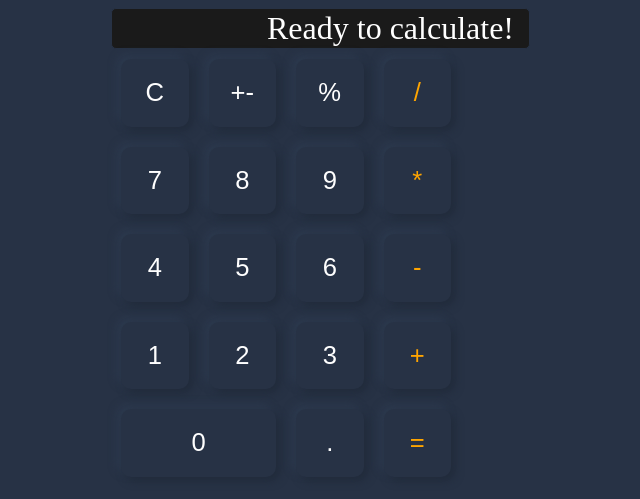
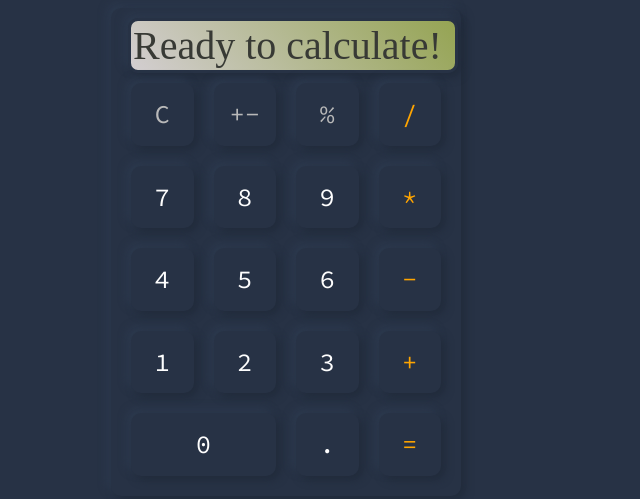
Before and after one commit to phlgr/urban-computing-machine, a website: page index.html in a window 1280 px wide. Shown: the whole page, without its empty margins (354-994 px from the left). Drawn offline with nearby package versions, Linux system fonts and the light colour scheme; files that its build step writes are made by us from their sources; a web font is replaced by a local one.

Commit message:
Added styling to output

```diff
--- a/index.html
+++ b/index.html
@@ -10,9 +10,9 @@
     <div class="calc__wrapper">
       <div class="calc">
         <input type="text" class="calc__output" />
-        <button class="calc__btn calc__reset">C</button>
-        <button class="calc__btn">+-</button>
-        <button class="calc__btn">%</button>
+        <button class="calc__btn calc__reset calc__top-row">C</button>
+        <button class="calc__btn calc__top-row">+-</button>
+        <button class="calc__btn calc__top-row">%</button>
         <button class="calc__btn calc__special calc__divide">
           /
         </button>
--- a/src/styles/_base.scss
+++ b/src/styles/_base.scss
@@ -6,6 +6,7 @@
 }
 
 @import url("https://fonts.googleapis.com/css?family=Roboto&display=swap");
+@import url("https://fonts.googleapis.com/css?family=Source+Code+Pro&display=swap");
 @font-face {
   font-family: calc;
   src: url(../src/assets/fonts/Calculator.ttf);
@@ -14,5 +15,5 @@
 .body {
   font-size: 16px;
   background: var.$bg-light;
-  font-family: Roboto;
+  font-family: Comfortaa;
 }
--- a/src/styles/components/_calculator.scss
+++ b/src/styles/components/_calculator.scss
@@ -8,23 +8,34 @@
   display: flex;
   flex-wrap: wrap;
   max-width: 350px;
+  padding: 10px;
+  border-radius: 10px;
+  background: var.$bg-light;
+  box-shadow: 4px 4px 8px #212b3b, -4px -4px 8px #2d3a4f;
 }
 .calc__output {
   flex-basis: 100%;
+  max-width: 100%;
   background-color: rgb(26, 26, 26);
-  color: white;
-  border: 1px solid var.$bg-light;
+  color: #383a35;
+  border: 3px solid var.$bg-light;
   outline: none;
-  font-size: 2rem;
+  font-size: 2.5rem;
   text-align: right;
   border-radius: 5px;
   padding-right: 15px;
   font-family: calc;
+  border-radius: 10px;
+  margin: 0 7px;
+
+  box-shadow: 4px 4px 8px #212b3b, -4px -4px 8px #2d3a4f;
+  background: linear-gradient(50deg, #d3ced1, #95a453);
 }
 
 .calc__btn {
+  font-family: "Source Code Pro";
   flex-basis: calc(100% / 4 - 20px);
-  height: 67.5px;
+  height: 62.5px;
   border: none;
   outline: none;
   margin: 10px;
@@ -49,3 +60,7 @@
 .calc__zero {
   flex-grow: 1;
 }
+
+.calc__top-row {
+  color: #b9b9b9;
+}
```
